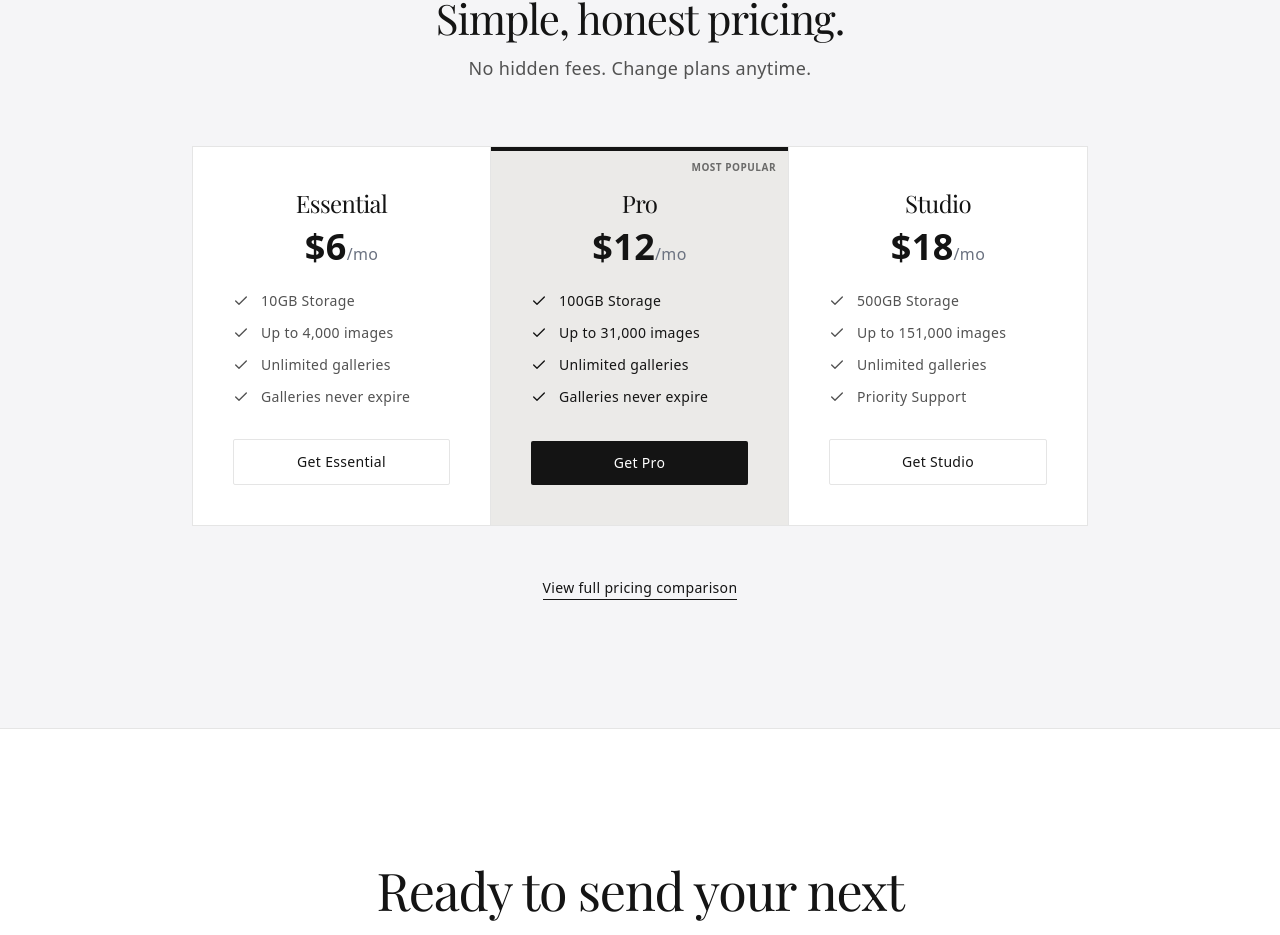
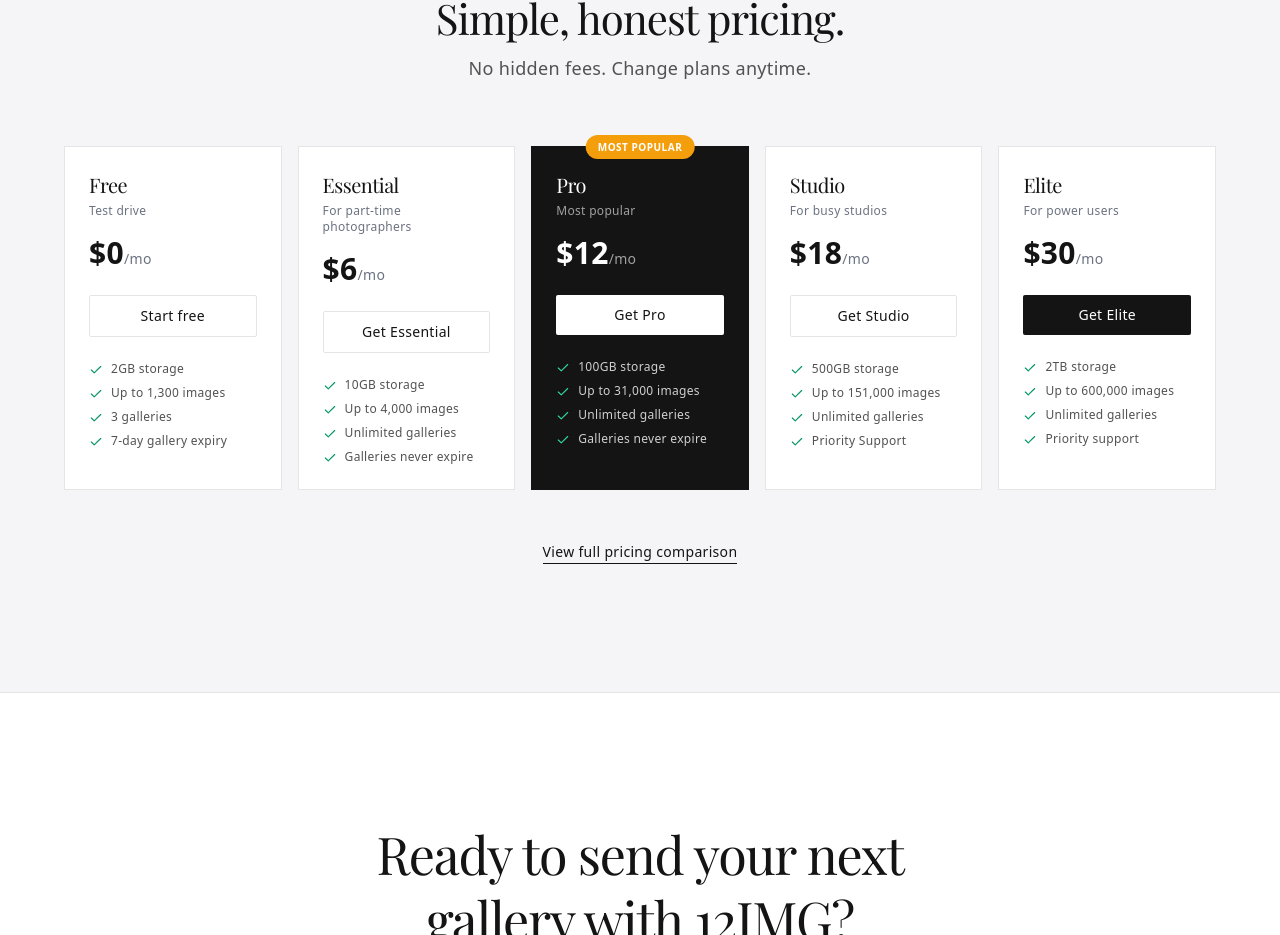
Before and after one commit to dangsayz/12img.com, a Next.js app: page / in a window 1280 px wide. Shown: the part 4930-5865 px from the top of the page. Built offline with nearby package versions, Linux system fonts and the light colour scheme; no server answers; a web font is replaced by a local one.

Commit message:
Update landing page pricing to show all 5 plans with detailed features

```diff
--- a/components/landing/LandingPage.tsx
+++ b/components/landing/LandingPage.tsx
@@ -318,82 +318,138 @@ export function LandingPage() {
             <p className="text-[#525252] text-lg">No hidden fees. Change plans anytime.</p>
           </div>
 
-          <div className="grid lg:grid-cols-3 gap-0 max-w-4xl mx-auto border border-[#E5E5E5]">
-            {/* Essential */}
-            <div className="bg-white p-10 border-r border-[#E5E5E5] text-center flex flex-col">
-              <h3 className="font-serif text-2xl mb-2">Essential</h3>
-              <div className="text-4xl font-bold mb-6">$6<span className="text-base font-normal text-gray-500">/mo</span></div>
+          <div className="grid grid-cols-2 md:grid-cols-3 lg:grid-cols-5 gap-4 max-w-6xl mx-auto">
+            {/* Free */}
+            <div className="bg-white p-6 border border-[#E5E5E5] flex flex-col">
+              <h3 className="font-serif text-xl mb-1">Free</h3>
+              <p className="text-xs text-gray-500 mb-4">Test drive</p>
+              <div className="text-3xl font-bold mb-6">$0<span className="text-sm font-normal text-gray-500">/mo</span></div>
 
-              <ul className="text-left space-y-3 mb-8 flex-1">
-                <li className="flex items-start gap-3 text-sm text-[#525252]">
-                  <Check className="w-4 h-4 mt-0.5 shrink-0" /> 10GB Storage
+              <Link href="/sign-up" className="block w-full py-2.5 border border-[#E5E5E5] text-sm font-medium hover:border-[#141414] transition-colors rounded-[2px] text-center mb-6">
+                Start free
+              </Link>
+
+              <ul className="text-left space-y-2 flex-1">
+                <li className="flex items-start gap-2 text-xs text-[#525252]">
+                  <Check className="w-3.5 h-3.5 mt-0.5 shrink-0 text-emerald-600" /> 2GB storage
                 </li>
-                <li className="flex items-start gap-3 text-sm text-[#525252]">
-                  <Check className="w-4 h-4 mt-0.5 shrink-0" /> Up to 4,000 images
+                <li className="flex items-start gap-2 text-xs text-[#525252]">
+                  <Check className="w-3.5 h-3.5 mt-0.5 shrink-0 text-emerald-600" /> Up to 1,300 images
                 </li>
-                <li className="flex items-start gap-3 text-sm text-[#525252]">
-                  <Check className="w-4 h-4 mt-0.5 shrink-0" /> Unlimited galleries
+                <li className="flex items-start gap-2 text-xs text-[#525252]">
+                  <Check className="w-3.5 h-3.5 mt-0.5 shrink-0 text-emerald-600" /> 3 galleries
                 </li>
-                <li className="flex items-start gap-3 text-sm text-[#525252]">
-                  <Check className="w-4 h-4 mt-0.5 shrink-0" /> Galleries never expire
+                <li className="flex items-start gap-2 text-xs text-[#525252]">
+                  <Check className="w-3.5 h-3.5 mt-0.5 shrink-0 text-emerald-600" /> 7-day gallery expiry
                 </li>
               </ul>
+            </div>
 
-              <Link href="/sign-up" className="block w-full py-3 border border-[#E5E5E5] text-sm font-medium hover:border-[#141414] transition-colors rounded-[2px]">
+            {/* Essential */}
+            <div className="bg-white p-6 border border-[#E5E5E5] flex flex-col">
+              <h3 className="font-serif text-xl mb-1">Essential</h3>
+              <p className="text-xs text-gray-500 mb-4">For part-time photographers</p>
+              <div className="text-3xl font-bold mb-6">$6<span className="text-sm font-normal text-gray-500">/mo</span></div>
+
+              <Link href="/sign-up" className="block w-full py-2.5 border border-[#E5E5E5] text-sm font-medium hover:border-[#141414] transition-colors rounded-[2px] text-center mb-6">
                 Get Essential
               </Link>
+
+              <ul className="text-left space-y-2 flex-1">
+                <li className="flex items-start gap-2 text-xs text-[#525252]">
+                  <Check className="w-3.5 h-3.5 mt-0.5 shrink-0 text-emerald-600" /> 10GB storage
+                </li>
+                <li className="flex items-start gap-2 text-xs text-[#525252]">
+                  <Check className="w-3.5 h-3.5 mt-0.5 shrink-0 text-emerald-600" /> Up to 4,000 images
+                </li>
+                <li className="flex items-start gap-2 text-xs text-[#525252]">
+                  <Check className="w-3.5 h-3.5 mt-0.5 shrink-0 text-emerald-600" /> Unlimited galleries
+                </li>
+                <li className="flex items-start gap-2 text-xs text-[#525252]">
+                  <Check className="w-3.5 h-3.5 mt-0.5 shrink-0 text-emerald-600" /> Galleries never expire
+                </li>
+              </ul>
             </div>
 
             {/* Pro - Recommended */}
-            <div className="bg-[#EBEAE8] p-10 border-r border-[#E5E5E5] text-center relative flex flex-col">
-              <div className="absolute top-0 left-0 w-full h-1 bg-[#141414]"></div>
-              <div className="absolute top-3 right-3 text-[10px] font-bold uppercase tracking-wider text-[#141414]/60">Most Popular</div>
-              <h3 className="font-serif text-2xl mb-2">Pro</h3>
-              <div className="text-4xl font-bold mb-6">$12<span className="text-base font-normal text-gray-500">/mo</span></div>
+            <div className="bg-[#141414] text-white p-6 border border-[#141414] flex flex-col relative">
+              <div className="absolute -top-3 left-1/2 -translate-x-1/2 px-3 py-1 bg-amber-500 text-[10px] font-bold uppercase tracking-wider rounded-full whitespace-nowrap">
+                Most Popular
+              </div>
+              <h3 className="font-serif text-xl mb-1">Pro</h3>
+              <p className="text-xs text-white/60 mb-4">Most popular</p>
+              <div className="text-3xl font-bold mb-6">$12<span className="text-sm font-normal text-white/60">/mo</span></div>
 
-              <ul className="text-left space-y-3 mb-8 flex-1">
-                <li className="flex items-start gap-3 text-sm text-[#141414] font-medium">
-                  <Check className="w-4 h-4 mt-0.5 shrink-0" /> 100GB Storage
+              <Link href="/sign-up" className="block w-full py-2.5 bg-white text-[#141414] text-sm font-medium hover:bg-gray-100 transition-colors rounded-[2px] text-center mb-6">
+                Get Pro
+              </Link>
+
+              <ul className="text-left space-y-2 flex-1">
+                <li className="flex items-start gap-2 text-xs text-white/80">
+                  <Check className="w-3.5 h-3.5 mt-0.5 shrink-0 text-emerald-400" /> 100GB storage
                 </li>
-                <li className="flex items-start gap-3 text-sm text-[#141414]">
-                  <Check className="w-4 h-4 mt-0.5 shrink-0" /> Up to 31,000 images
+                <li className="flex items-start gap-2 text-xs text-white/80">
+                  <Check className="w-3.5 h-3.5 mt-0.5 shrink-0 text-emerald-400" /> Up to 31,000 images
                 </li>
-                <li className="flex items-start gap-3 text-sm text-[#141414]">
-                  <Check className="w-4 h-4 mt-0.5 shrink-0" /> Unlimited galleries
+                <li className="flex items-start gap-2 text-xs text-white/80">
+                  <Check className="w-3.5 h-3.5 mt-0.5 shrink-0 text-emerald-400" /> Unlimited galleries
                 </li>
-                <li className="flex items-start gap-3 text-sm text-[#141414]">
-                  <Check className="w-4 h-4 mt-0.5 shrink-0" /> Galleries never expire
+                <li className="flex items-start gap-2 text-xs text-white/80">
+                  <Check className="w-3.5 h-3.5 mt-0.5 shrink-0 text-emerald-400" /> Galleries never expire
                 </li>
               </ul>
-
-              <Link href="/sign-up" className="block w-full py-3 bg-[#141414] text-white text-sm font-medium hover:bg-black transition-colors rounded-[2px]">
-                Get Pro
-              </Link>
             </div>
 
             {/* Studio */}
-            <div className="bg-white p-10 text-center flex flex-col">
-              <h3 className="font-serif text-2xl mb-2">Studio</h3>
-              <div className="text-4xl font-bold mb-6">$18<span className="text-base font-normal text-gray-500">/mo</span></div>
+            <div className="bg-white p-6 border border-[#E5E5E5] flex flex-col">
+              <h3 className="font-serif text-xl mb-1">Studio</h3>
+              <p className="text-xs text-gray-500 mb-4">For busy studios</p>
+              <div className="text-3xl font-bold mb-6">$18<span className="text-sm font-normal text-gray-500">/mo</span></div>
 
-              <ul className="text-left space-y-3 mb-8 flex-1">
-                <li className="flex items-start gap-3 text-sm text-[#525252]">
-                  <Check className="w-4 h-4 mt-0.5 shrink-0" /> 500GB Storage
+              <Link href="/sign-up" className="block w-full py-2.5 border border-[#E5E5E5] text-sm font-medium hover:border-[#141414] transition-colors rounded-[2px] text-center mb-6">
+                Get Studio
+              </Link>
+
+              <ul className="text-left space-y-2 flex-1">
+                <li className="flex items-start gap-2 text-xs text-[#525252]">
+                  <Check className="w-3.5 h-3.5 mt-0.5 shrink-0 text-emerald-600" /> 500GB storage
                 </li>
-                <li className="flex items-start gap-3 text-sm text-[#525252]">
-                  <Check className="w-4 h-4 mt-0.5 shrink-0" /> Up to 151,000 images
+                <li className="flex items-start gap-2 text-xs text-[#525252]">
+                  <Check className="w-3.5 h-3.5 mt-0.5 shrink-0 text-emerald-600" /> Up to 151,000 images
                 </li>
-                <li className="flex items-start gap-3 text-sm text-[#525252]">
-                  <Check className="w-4 h-4 mt-0.5 shrink-0" /> Unlimited galleries
+                <li className="flex items-start gap-2 text-xs text-[#525252]">
+                  <Check className="w-3.5 h-3.5 mt-0.5 shrink-0 text-emerald-600" /> Unlimited galleries
                 </li>
-                <li className="flex items-start gap-3 text-sm text-[#525252]">
-                  <Check className="w-4 h-4 mt-0.5 shrink-0" /> Priority Support
+                <li className="flex items-start gap-2 text-xs text-[#525252]">
+                  <Check className="w-3.5 h-3.5 mt-0.5 shrink-0 text-emerald-600" /> Priority Support
                 </li>
               </ul>
+            </div>
 
-              <Link href="/sign-up" className="block w-full py-3 border border-[#E5E5E5] text-sm font-medium hover:border-[#141414] transition-colors rounded-[2px]">
-                Get Studio
+            {/* Elite */}
+            <div className="bg-white p-6 border border-[#E5E5E5] flex flex-col">
+              <h3 className="font-serif text-xl mb-1">Elite</h3>
+              <p className="text-xs text-gray-500 mb-4">For power users</p>
+              <div className="text-3xl font-bold mb-6">$30<span className="text-sm font-normal text-gray-500">/mo</span></div>
+
+              <Link href="/sign-up" className="block w-full py-2.5 bg-[#141414] text-white text-sm font-medium hover:bg-black transition-colors rounded-[2px] text-center mb-6">
+                Get Elite
               </Link>
+
+              <ul className="text-left space-y-2 flex-1">
+                <li className="flex items-start gap-2 text-xs text-[#525252]">
+                  <Check className="w-3.5 h-3.5 mt-0.5 shrink-0 text-emerald-600" /> 2TB storage
+                </li>
+                <li className="flex items-start gap-2 text-xs text-[#525252]">
+                  <Check className="w-3.5 h-3.5 mt-0.5 shrink-0 text-emerald-600" /> Up to 600,000 images
+                </li>
+                <li className="flex items-start gap-2 text-xs text-[#525252]">
+                  <Check className="w-3.5 h-3.5 mt-0.5 shrink-0 text-emerald-600" /> Unlimited galleries
+                </li>
+                <li className="flex items-start gap-2 text-xs text-[#525252]">
+                  <Check className="w-3.5 h-3.5 mt-0.5 shrink-0 text-emerald-600" /> Priority support
+                </li>
+              </ul>
             </div>
           </div>
 
```
